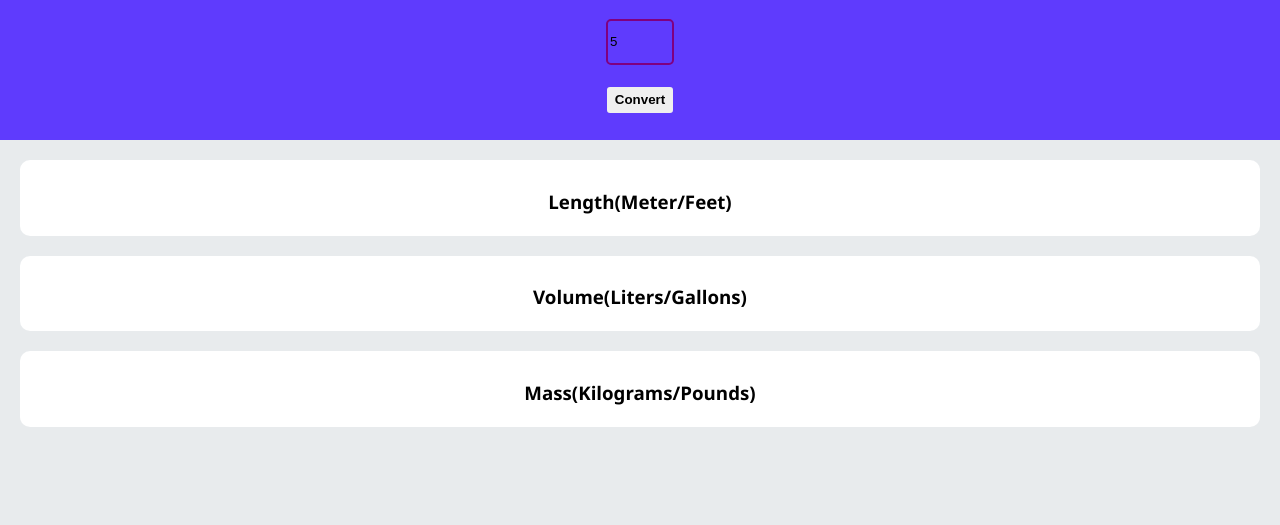
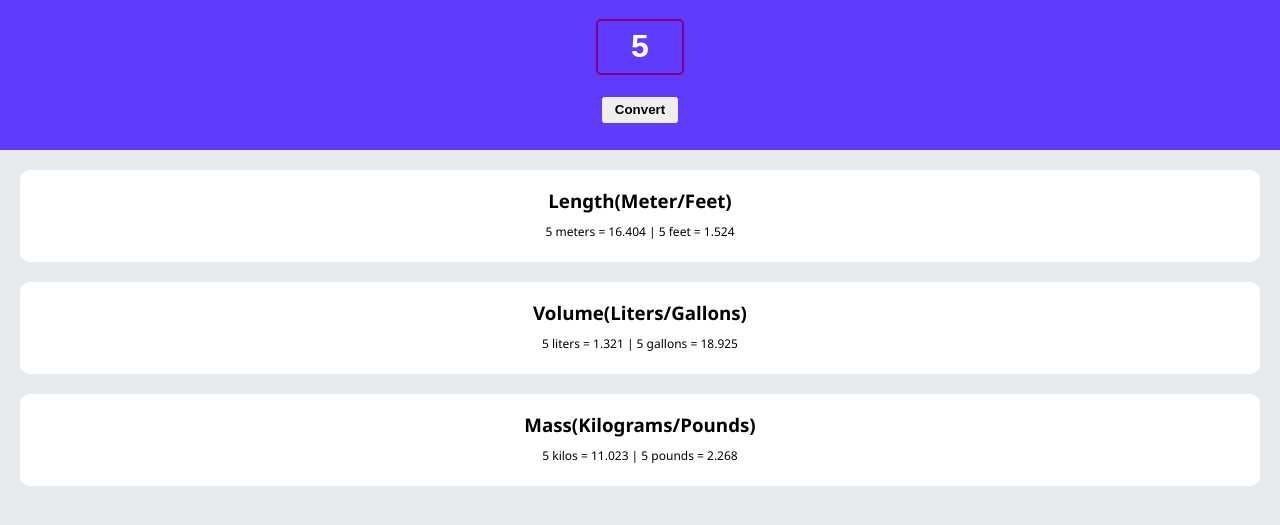
Before and after one commit to vikas494/UnitConverter, a plain HTML site: page index.html in a window 1280 px wide. Both pictures are taken after typing "5" into the empty fields and a click on the button "Convert". Shown: the part 87-612 px from the top of the page. Drawn offline with Linux system fonts and the light colour scheme.

Commit message:
completed everything..

```diff
--- a/index.css
+++ b/index.css
@@ -22,11 +22,22 @@ body{
 {
     display: block;
     margin: 0 auto;
-    height: 40px;
-    width: 60px;
+    height: 50px;
+    width: 80px;
     border: 2px purple solid;
     border-radius: 5px;
     background-color: #5f3bfd;
+    color: white;
+    font-size: 32px;
+    font-weight: bold;
+    text-align: center;
+
+}
+
+input[type="number"]::-webkit-outer-spin-button,
+input[type="number"]::-webkit-inner-spin-button {
+    -webkit-appearance: none;
+    margin: 0;
 }
 
 #convert-btn
@@ -34,10 +45,12 @@ body{
     margin: 20px auto;
     display: block;
     height: 30px;
-    width: 70px;
+    width: 80px;
     border: 2px #5f3bfd solid;
     border-radius: 5px;
     font-weight: bold;
+    padding-left: 10px;
+    padding-right: 10px;
 }
 
 .output-div
@@ -51,6 +64,7 @@ body{
 h3
 {
     margin-bottom: 10px;
+    margin-top: 8px;
 }
 .output-para
 {
--- a/index.html
+++ b/index.html
@@ -15,17 +15,17 @@
 
     <div class="output-div">
         <h3>Length(Meter/Feet)</h3>
-        <p class="output-para"></p>
+        <p class="output-para" id="show-len"></p>
     </div>
 
     <div class="output-div">
         <h3>Volume(Liters/Gallons)</h3>
-        <p class="output-para"></p>
+        <p class="output-para" id="show-vol"></p>
     </div>
 
     <div class="output-div">
         <h3>Mass(Kilograms/Pounds)</h3>
-        <p class="output-para"></p>
+        <p class="output-para" id="show-mass"></p>
     </div>
 
     <script src="index.js"></script>
--- a/index.js
+++ b/index.js
@@ -23,5 +23,5 @@ convertBtn.addEventListener("click", function(){
 
     showLen.textContent = `${n} meters = ${nfeets} | ${n} feet = ${nmeters}`
     showVol.textContent = `${n} liters = ${ngals} | ${n} gallons = ${nliters}`
-    showMass.textContent = `${n} li;os = ${npounds} | ${n} pounds = ${nkgs}`
+    showMass.textContent = `${n} kilos = ${npounds} | ${n} pounds = ${nkgs}`
 })
```
